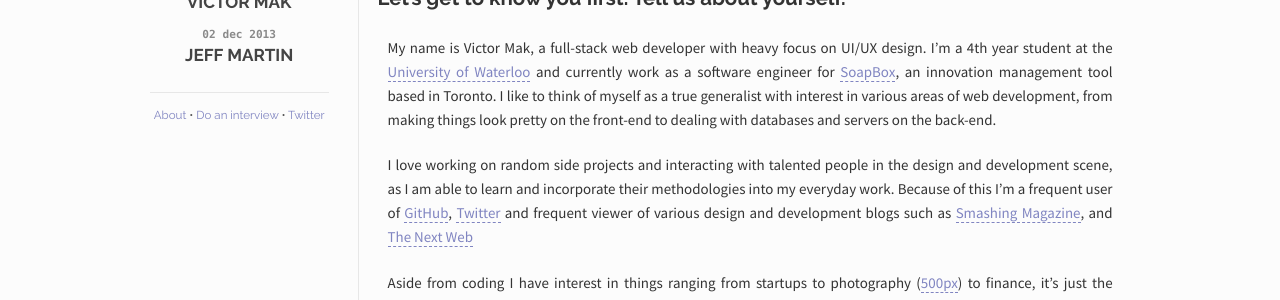
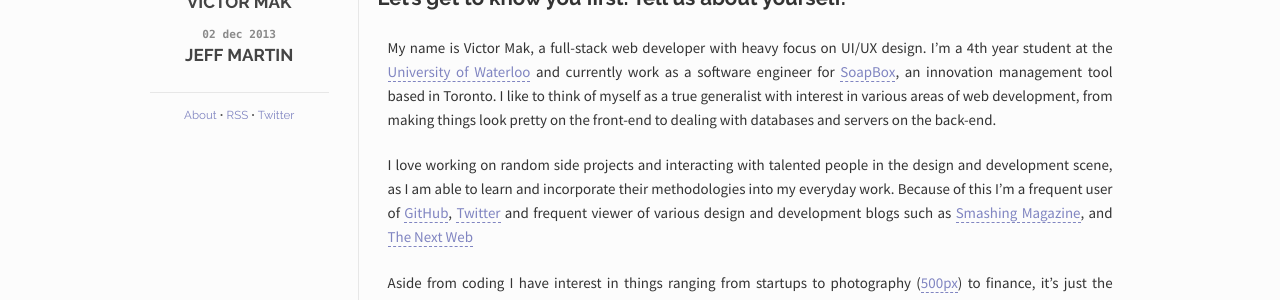
Before and after one commit to the-development/thedevelopment, a Jekyll site: the page built from index.html, in a window 1280 px wide. Shown: the part 269-569 px from the top of the page. Built offline with Jekyll 4.4.1, drawn with Linux system fonts in a browser that asks for light colours; Markdown is read by kramdown in place of the engine named in the settings.

Commit message:
Add RSS discovery and RSS link to footer

```diff
--- a/_layouts/default.html
+++ b/_layouts/default.html
@@ -18,6 +18,10 @@
       <!-- Responsive CSS -->
       <link rel="stylesheet" href="/css/responsive.css">
 
+      <!-- RSS Discovery -->
+      <link type="application/rss+xml" title="{{ site.name }}" href="{{ site.url }}/rss.xml" rel="alternate">
+
+      <!-- Google Fonts -->
       <link href='http://fonts.googleapis.com/css?family=Source+Sans+Pro:300,400,700' rel='stylesheet' type='text/css'>
       <link href='http://fonts.googleapis.com/css?family=Raleway:300,400,700' rel='stylesheet' type='text/css'>
   </head>
@@ -45,8 +49,8 @@
             <!-- Coming soon
             <a href="https://twitter.com/_thedevelopment">Archives</a> <span class="separator">&bull;</span>-->
             <a href="/about" class="footer-link">About</a> <span class="separator">&bull;</span>
-            <a href="/about#interviews" class="footer-link">Do an interview</a> <span class="separator">&bull;</span>
-            <a href="https://twitter.com/_thedevelopment" class="footer-link">Twitter</a><br />
+            <a href="/rss.xml" class="footer-link">RSS</a> <span class="separator">&bull;</span>
+            <a href="https://twitter.com/_thedevelopment" class="footer-link">Twitter</a>
           </span>
         </div>
       </div>
```
